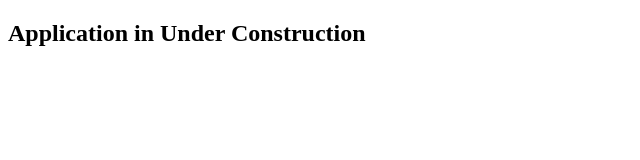
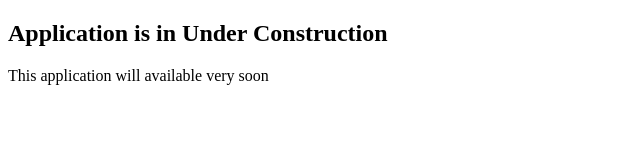
Before and after one commit to GitLakshman/Task-Tracker-Application, a plain HTML site: page index.html in a window 1280 px wide. Shown: the whole page, without its empty margins (0-640 px from the left). Drawn offline with Linux system fonts and the light colour scheme.

Commit message:
Update index.html
index page updated

```diff
--- a/index.html
+++ b/index.html
@@ -6,6 +6,7 @@
     <title>Task-Tracker-Application</title>
 </head>
 <body>
-    <h2>Application in Under Construction</h2>
+    <h2>Application is in Under Construction</h2>
+    <p>This application will available very soon</p>
 </body>
 </html>
```
